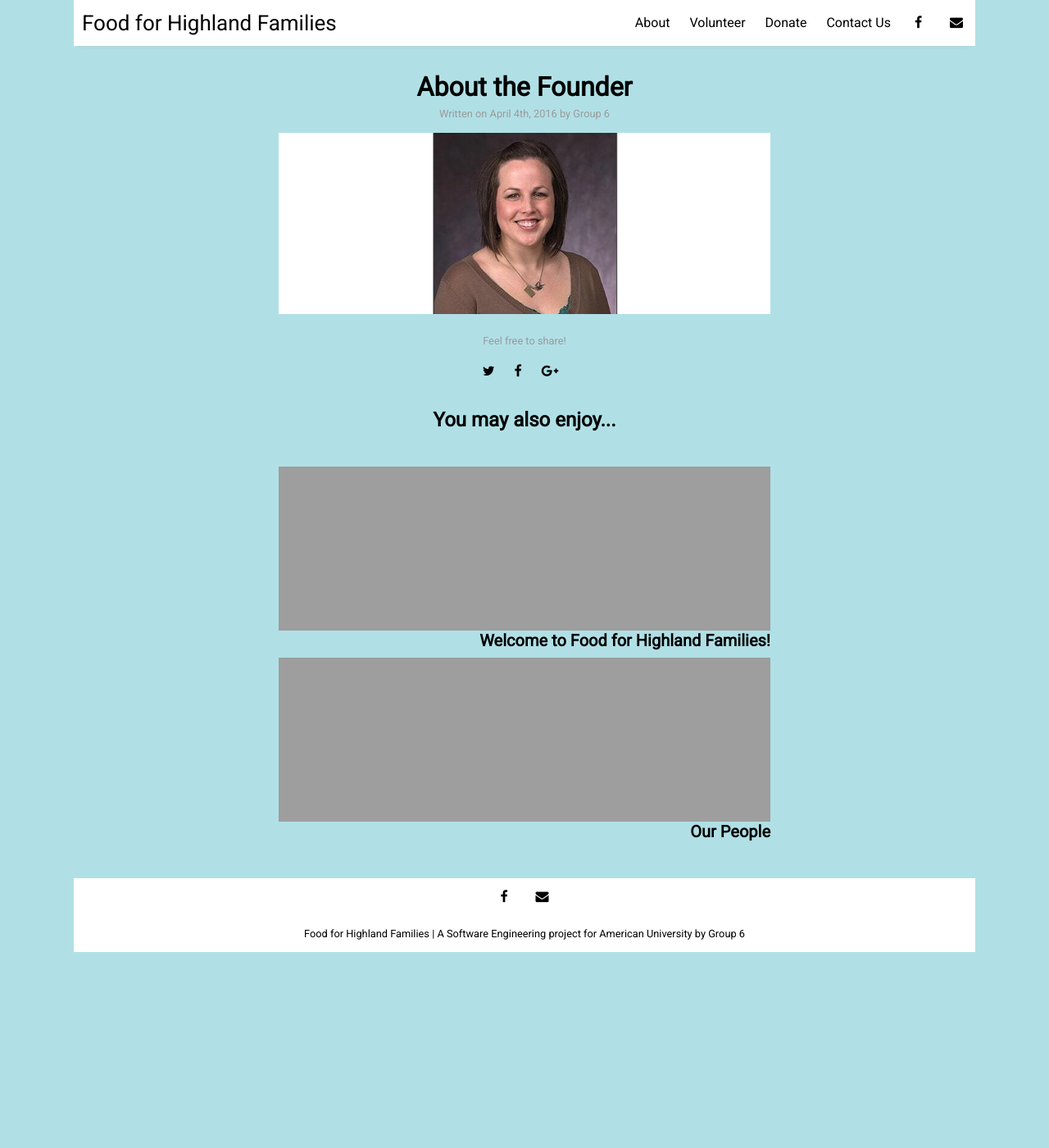
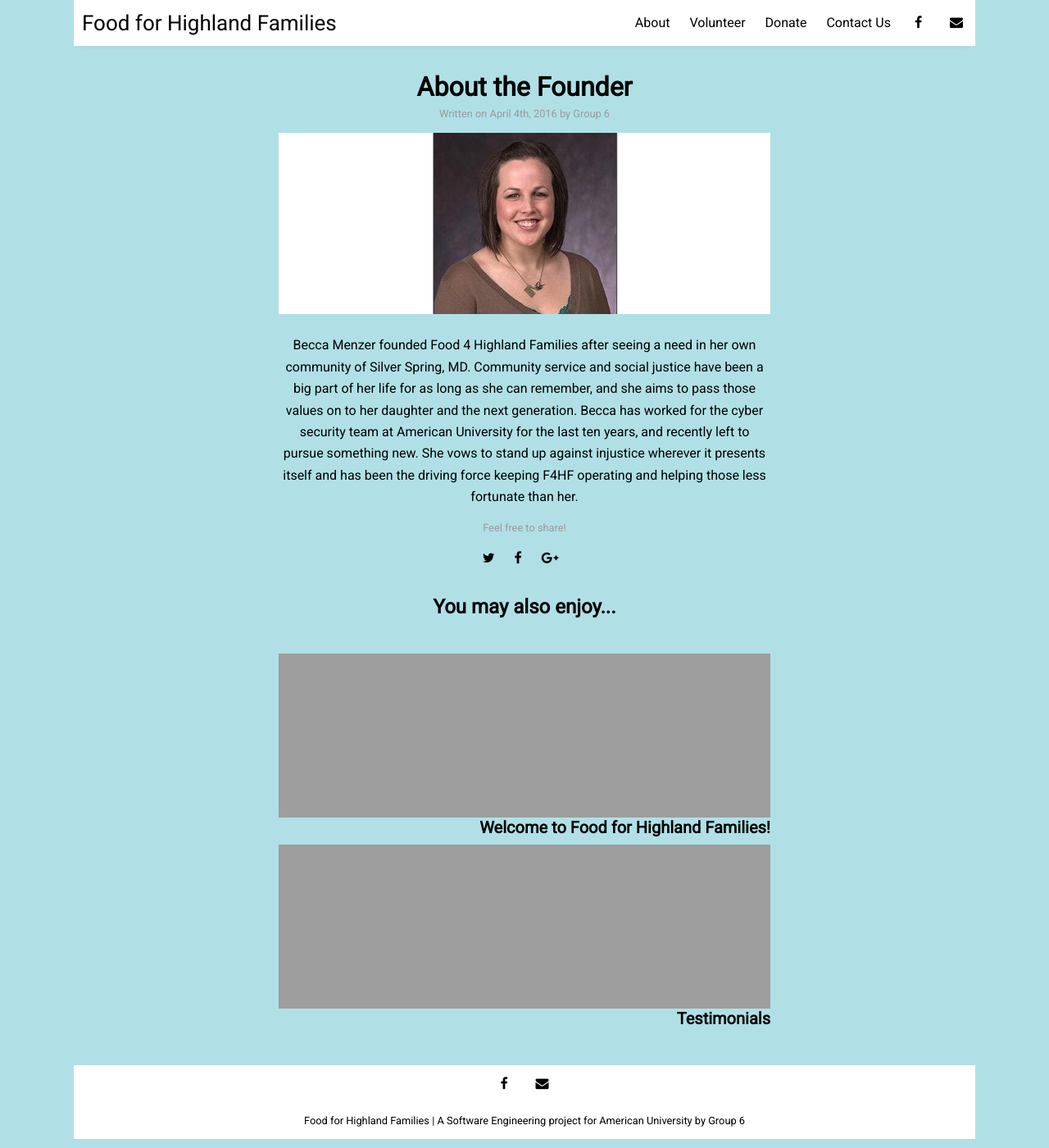
Before and after one commit to Vbrewski/fhf-v5, a Jekyll site: the page built from _posts/2016-04-04-about-the-author.md, in a window 1280 px wide and 1400 px high. Shown: the whole window at 82% size. Built offline with Jekyll 4.4.1, drawn with Linux system fonts in a browser that asks for light colours; nearby versions of some CDN libraries.

Commit message:
about the founder done

```diff
--- a/_posts/2016-04-04-about-the-author.md
+++ b/_posts/2016-04-04-about-the-author.md
@@ -6,3 +6,6 @@ categories: facts
 tags: [sample]
 image: becca.jpg
 ---
+
+
+Becca Menzer founded Food 4 Highland Families after seeing a need in her own community of Silver Spring, MD. Community service and social justice have been a big part of her life for as long as she can remember, and she aims to pass those values on to her daughter and the next generation. Becca has worked for the cyber security team at American University for the last ten years, and recently left to pursue something new. She vows to stand up against injustice wherever it presents itself and has been the driving force keeping F4HF operating and helping those less fortunate than her.
--- a/_posts/2016-10-10-getting-started.md
+++ b/_posts/2016-10-10-getting-started.md
@@ -1,6 +1,6 @@
 ---
 layout: post
-title: "Our People"
+title: "Testimonials"
 author: "Group 6"
 categories: documentation
 tags: [documentation,sample]
```
Also changed, not shown: pages/volunteer.md (+3 -4 lines).
